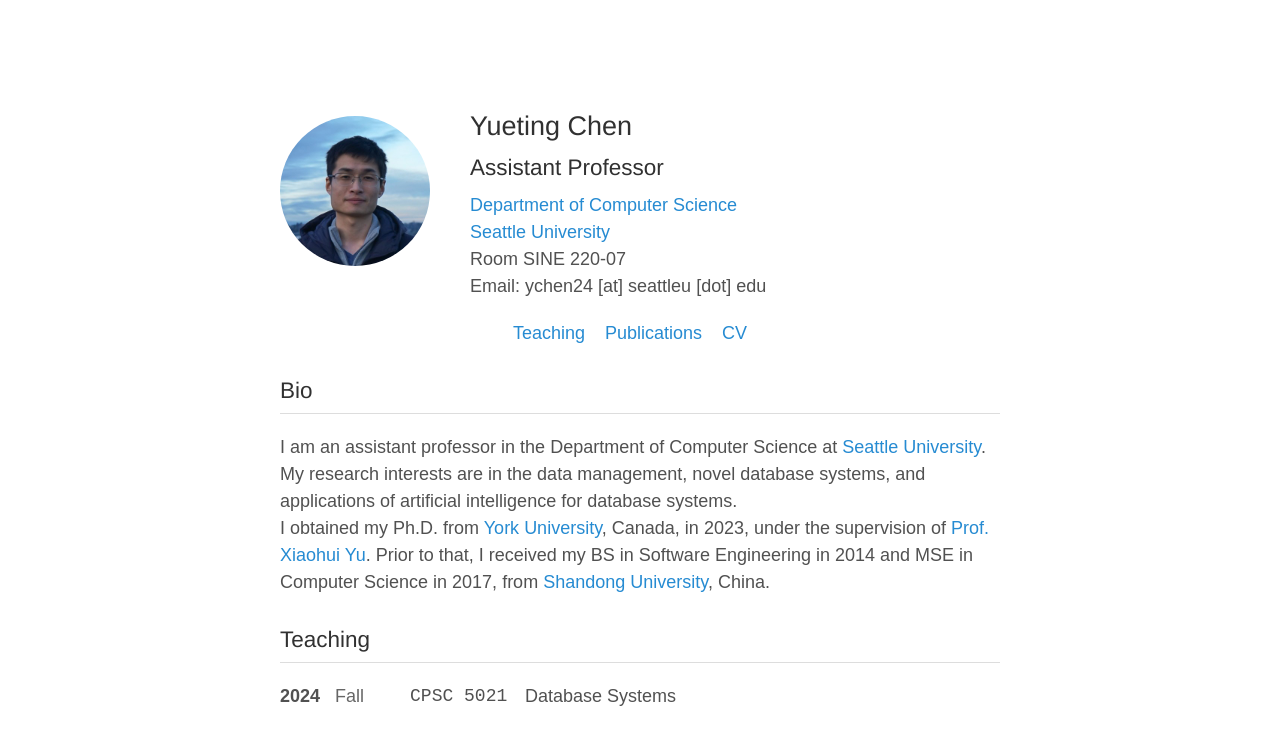
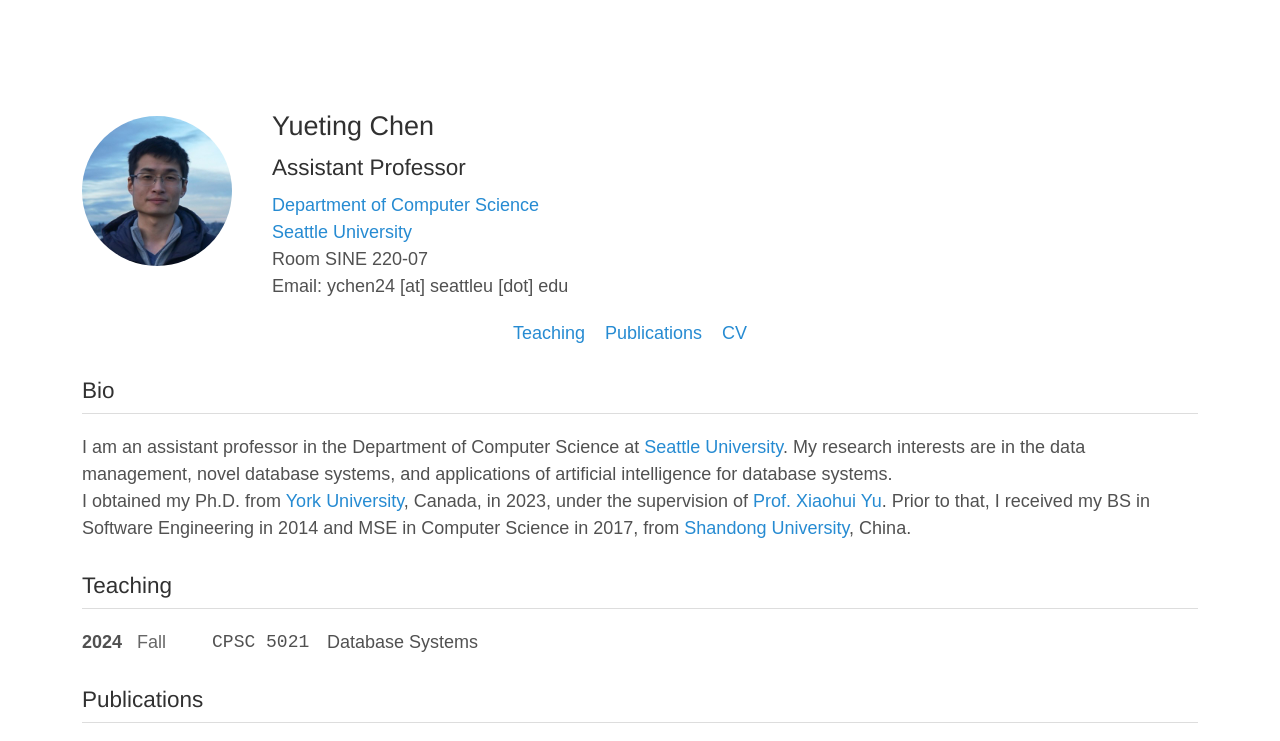
Before and after one commit to yestinchen/yestinchen.github.io, a Jekyll site: the page built from index.html, in a window 1280 px wide. Shown: the top 741 px of the page. Built offline with Jekyll 4.4.1, drawn with Linux system fonts in a browser that asks for light colours; the list of posts is cut into pages by our own code; grey boxes are pictures that could not be loaded.

Commit message:
minor style update

```diff
--- a/public/css/main.css
+++ b/public/css/main.css
@@ -15,7 +15,16 @@
     max-width: 42rem;
   }
 }
-
+@media (min-width: 64em) {
+  .container {
+    max-width: 56rem;
+  }
+}
+@media (min-width: 76em) {
+  .container {
+    max-width: 64rem;
+  }
+}
 
 .home-bottom {
   font-size: 0.8rem;
```
